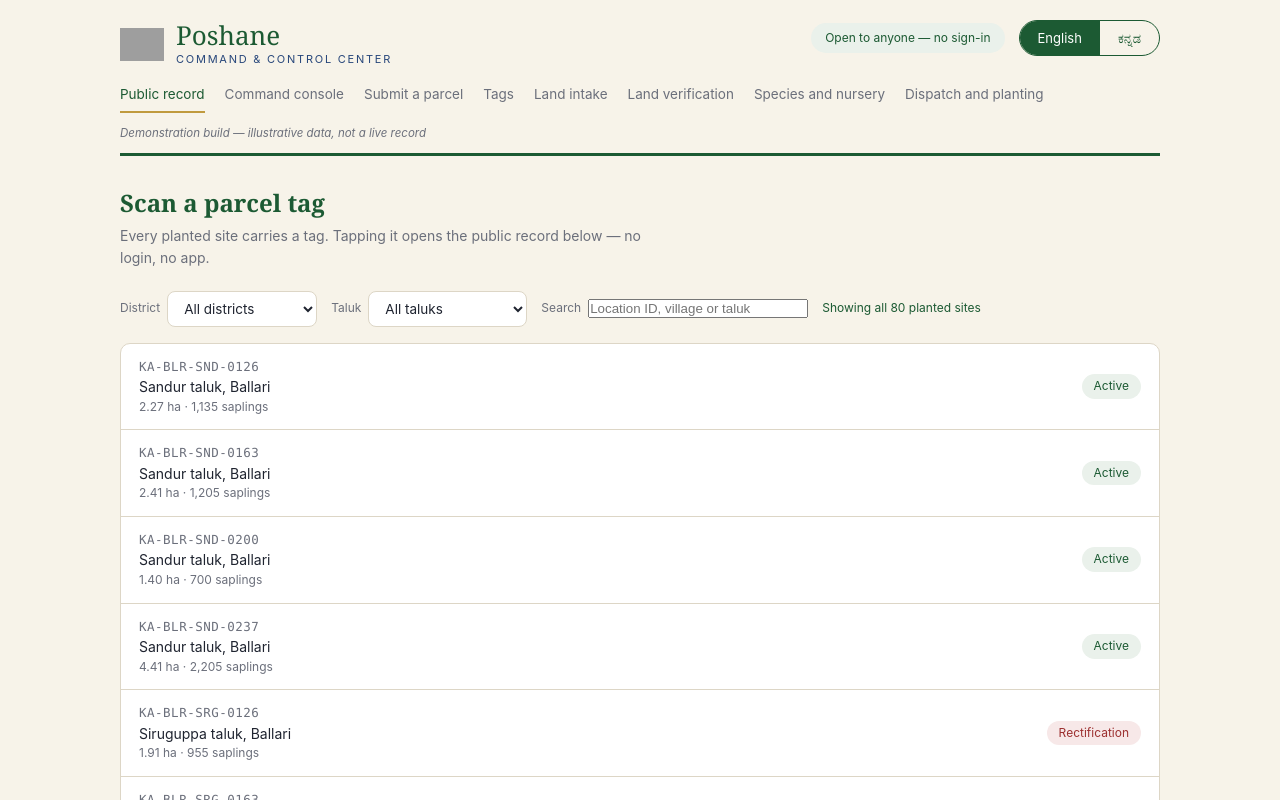
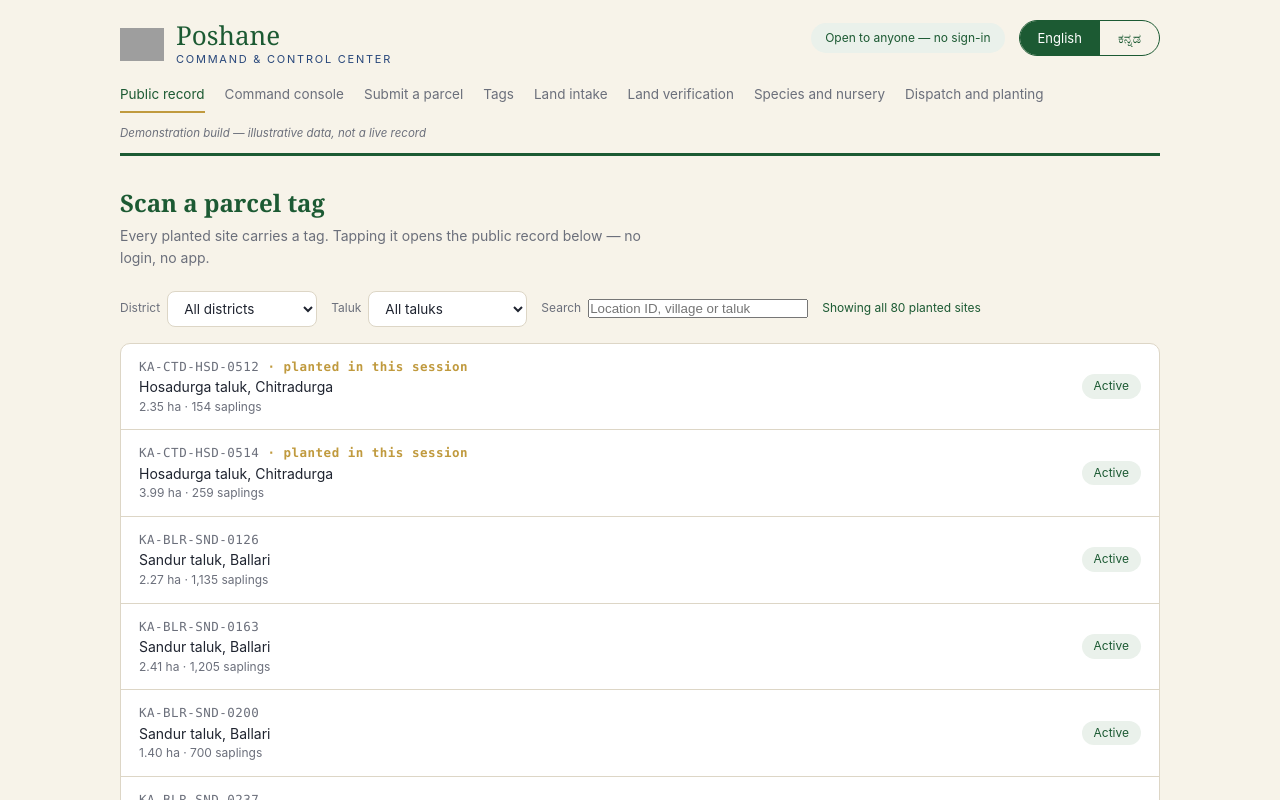
Before and after one commit to MalleshLingachar30/Poshane-demo, a Next.js app: page / in a window 1280 px wide. Shown: the top 800 px of the page. Built offline with nearby package versions, Linux system fonts and the light colour scheme; grey boxes are pictures that could not be loaded.

Commit message:
Session parcels carry their evidence timeline and walked boundary

```diff
--- a/app/page.tsx
+++ b/app/page.tsx
@@ -16,6 +16,7 @@ export default function ScanEntry() {
 
   // a parcel planted a moment ago belongs here as much as one planted in 2027
   const PARCELS = useMemo(() => [...sessionParcels, ...ALL_PARCELS], [sessionParcels]);
+  const fresh = useMemo(() => new Set(sessionParcels.map((p) => p.id)), [sessionParcels]);
 
   const [district, setDistrict] = useState("");
   const [taluk, setTaluk] = useState("");
@@ -46,13 +47,20 @@ export default function ScanEntry() {
             p.taluk.toLowerCase().includes(needle) ||
             p.district.toLowerCase().includes(needle)),
       )
-      // public order is geographic, never worst-first
-      .sort((a, b) =>
-        a.district.localeCompare(b.district) ||
-        a.taluk.localeCompare(b.taluk) ||
-        a.id.localeCompare(b.id),
-      );
-  }, [PARCELS, district, taluk, q]);
+      // public order is geographic, never worst-first — but a parcel planted
+      // during this session goes to the top, or it lands beyond the visible
+      // rows and looks as though it was never recorded
+      .sort((a, b) => {
+        const an = fresh.has(a.id) ? 0 : 1;
+        const bn = fresh.has(b.id) ? 0 : 1;
+        return (
+          an - bn ||
+          a.district.localeCompare(b.district) ||
+          a.taluk.localeCompare(b.taluk) ||
+          a.id.localeCompare(b.id)
+        );
+      });
+  }, [PARCELS, district, taluk, q, fresh]);
 
   const list = filtered.slice(0, LIMIT);
   const dirty = district || taluk || q.trim();
@@ -121,7 +129,14 @@ export default function ScanEntry() {
           {list.map((p) => (
             <Link key={p.id} href={`/p/${p.id}`} className="row">
               <div className="grow">
-                <div className="mono">{p.id}</div>
+                <div className="mono">
+                  {p.id}
+                  {fresh.has(p.id) && (
+                    <em style={{ color: "var(--gold)", fontStyle: "normal", fontWeight: 600 }}>
+                      {" "}· {en ? "planted in this session" : "ಈ ಅವಧಿಯಲ್ಲಿ ನೆಡಲಾಗಿದೆ"}
+                    </em>
+                  )}
+                </div>
                 <div className="t">
                   {en
                     ? `${p.taluk} ${tr("taluk", lang)}, ${p.district}`
--- a/components/ProgrammeStore.tsx
+++ b/components/ProgrammeStore.tsx
@@ -99,6 +99,52 @@ export function ProgrammeProvider({ children }: { children: ReactNode }) {
     const plan = plans.find((p) => p.locationId === pl.locationId);
     const v = verifications.find((x) => x.locationId === pl.locationId);
     const o = offers.find((x) => x.ref === v?.ref);
+    const batch = batches.find((b) => b.locationId === pl.locationId);
+
+    // the evidence timeline, from the records that actually produced it
+    const events = [
+      {
+        kind: "planting" as const,
+        labelEn: "Planting recorded",
+        labelKn: "ನೆಡುವಿಕೆ ದಾಖಲಾಗಿದೆ",
+        date: pl.plantedOn,
+        metaEn: `${pl.planted.toLocaleString("en-IN")} planted by ${pl.agencyEn} · ${pl.photographs} photographs`,
+        metaKn: `${pl.agencyKn} ${pl.planted.toLocaleString("en-IN")} ನೆಟ್ಟಿದೆ · ${pl.photographs} ಛಾಯಾಚಿತ್ರಗಳು`,
+        cadreEn: "Implementing agency",
+        cadreKn: "ಅನುಷ್ಠಾನ ಸಂಸ್ಥೆ",
+        publicVisible: true,
+      },
+      ...(batch ? [{
+        kind: "verification" as const,
+        labelEn: "Seedlings received from the nursery",
+        labelKn: "ನರ್ಸರಿಯಿಂದ ಸಸಿಗಳು ಸ್ವೀಕೃತ",
+        date: batch.dispatchedOn,
+        metaEn: `${batch.total.toLocaleString("en-IN")} in ${batch.bag} from ${batch.nurseryName} · batch ${batch.id}`,
+        metaKn: `${batch.nurseryName} ಇಂದ ${batch.bag} ನಲ್ಲಿ ${batch.total.toLocaleString("en-IN")} · ಬ್ಯಾಚ್ ${batch.id}`,
+      }] : []),
+      ...(v ? [{
+        kind: "verification" as const,
+        labelEn: "Land verified and Location ID issued",
+        labelKn: "ಭೂಮಿ ಪರಿಶೀಲಿಸಿ ಲೊಕೇಶನ್ ಐಡಿ ನೀಡಲಾಗಿದೆ",
+        date: v.visitedOn,
+        metaEn: `Boundary walked by ${v.officerEn}`,
+        metaKn: `${v.officerKn} ಗಡಿ ನಡೆದಿದ್ದಾರೆ`,
+      }] : []),
+    ];
+
+    // the walked boundary, normalised into the map's own box
+    const pts = v?.walk?.points ?? [];
+    const xs = pts.map((q) => q[0]);
+    const ys = pts.map((q) => q[1]);
+    const w = xs.length ? Math.max(...xs) - Math.min(...xs) || 1e-6 : 1;
+    const h = ys.length ? Math.max(...ys) - Math.min(...ys) || 1e-6 : 1;
+    const polygon: [number, number][] = pts.length
+      ? pts.map((q) => [
+          22 + ((q[0] - Math.min(...xs)) / w) * 216,
+          110 - ((q[1] - Math.min(...ys)) / h) * 88,
+        ] as [number, number])
+      : [[70, 34], [184, 38], [180, 96], [74, 92]];
+
     return {
       id: pl.locationId,
       district: o?.district ?? plan?.district ?? "",
@@ -122,6 +168,8 @@ export function ProgrammeProvider({ children }: { children: ReactNode }) {
       verifiedByKn: v?.officerKn,
       planApprovedOn: plan?.reviewedOn,
       season: "Monsoon 2028",
+      events,
+      polygon,
     } as Parcel;
   });
 
```
